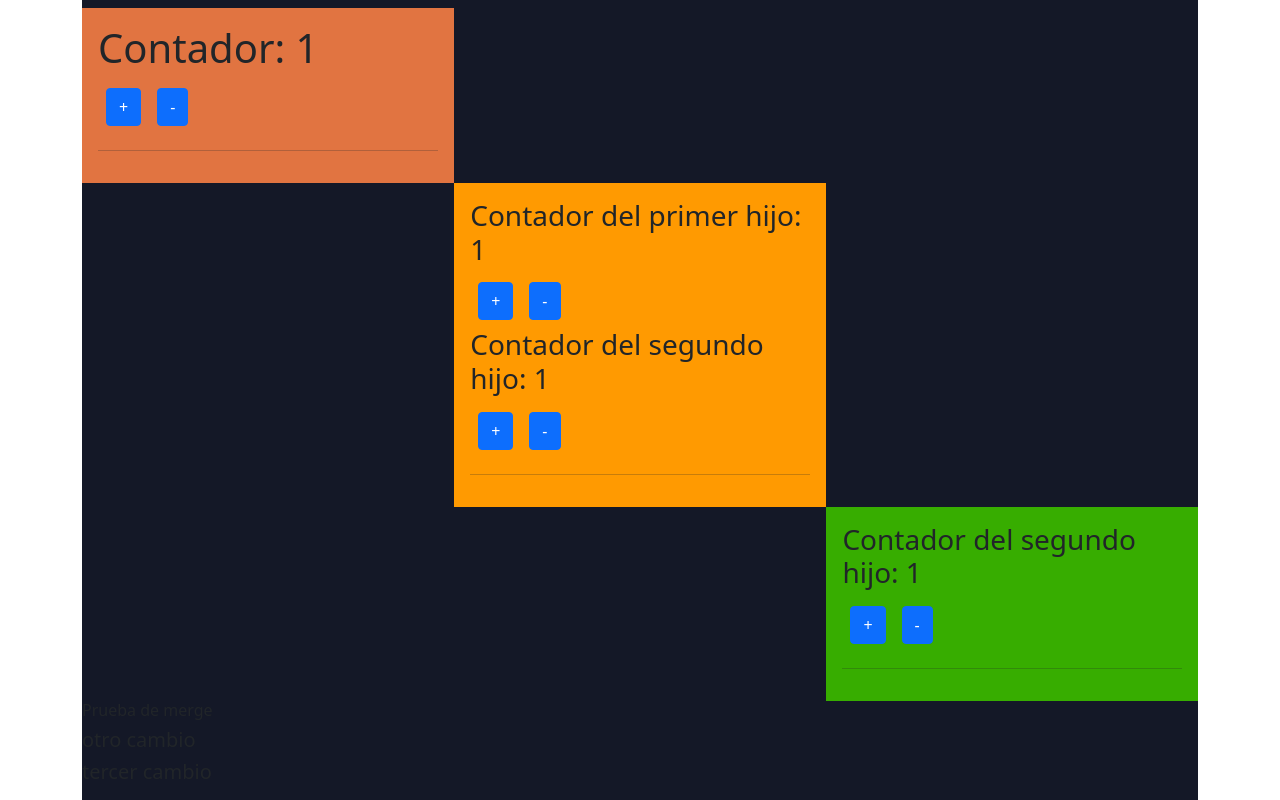
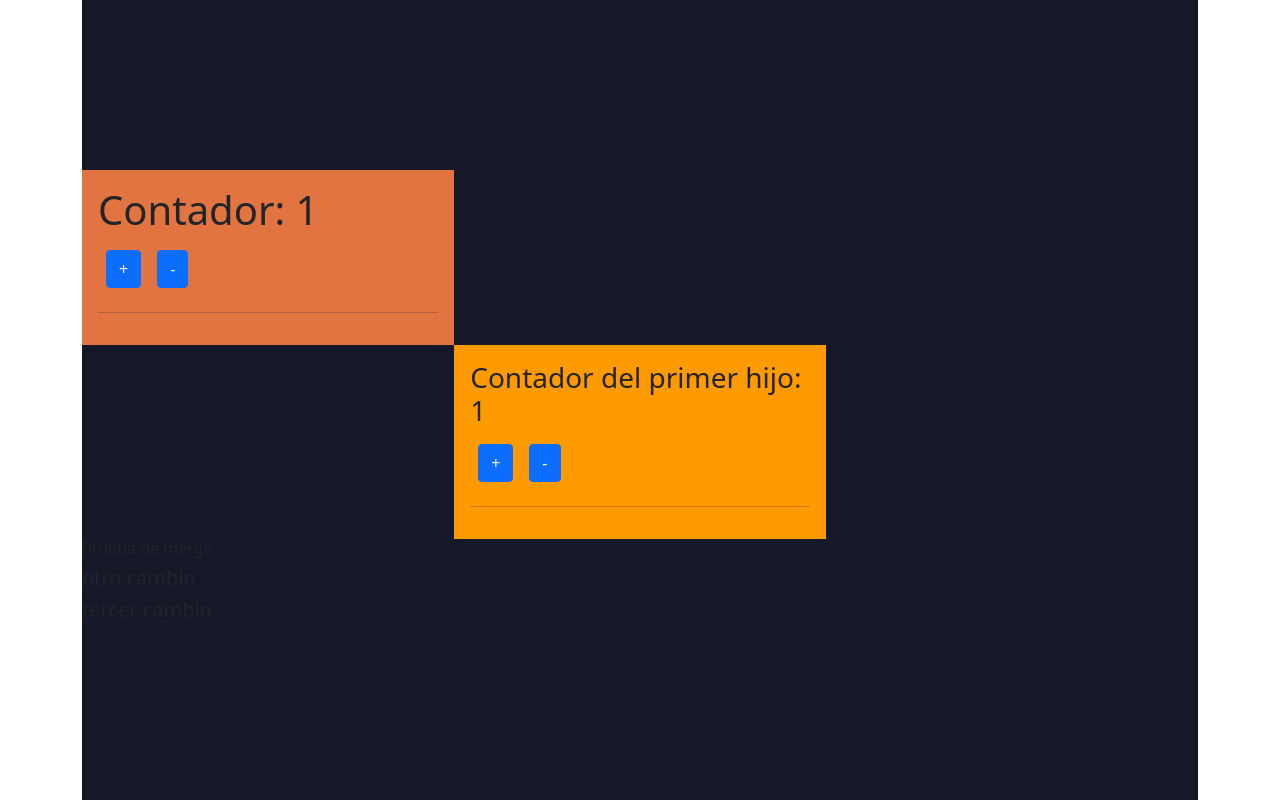
Before and after one commit to jcornejoinf93/Angular-InputOutput, an Angular app: page / in a window 1280 px wide. Built offline with nearby package versions, Linux system fonts and the light colour scheme.

Commit message:
nuevo cambio

```diff
--- a/src/app/components/hijo1/hijo1.component.html
+++ b/src/app/components/hijo1/hijo1.component.html
@@ -2,4 +2,8 @@
 <button class="btn btn-primary m-2" (click)="sumar()">+</button>
 <button class="btn btn-primary m-2" (click)="restar()">-</button>
 
-<app-hijo2 [contaadorHijo]="contadorHijo" (contadorEnvio2)="actualizarConteo($event)"></app-hijo2>
+
+
+<!-- <div style="align-self:flex-end; background-color: rgb(55, 173, 0); padding: 1rem; width: 33.3%;">
+    <app-hijo2 [contaadorHijo]="contadorHijo" (contadorEnvio2)="actualizarConteo($event)"></app-hijo2>
+</div> -->
--- a/src/app/components/padre/padre.component.css
+++ b/src/app/components/padre/padre.component.css
@@ -0,0 +1,3 @@
+body {
+    background-color: blue;
+}
--- a/src/app/components/padre/padre.component.html
+++ b/src/app/components/padre/padre.component.html
@@ -12,10 +12,10 @@
         <hr>
     </div>
 
-    <div style="align-self:flex-end; background-color: rgb(55, 173, 0); padding: 1rem; width: 33.3%;">
+    <!-- <div style="align-self:flex-end; background-color: rgb(55, 173, 0); padding: 1rem; width: 33.3%;">
         <app-hijo2 [contaadorHijo]="contador" (contadorEnvio2)="contador = $event"></app-hijo2>
         <hr>
-    </div>
+    </div> -->
     <h6>Prueba de merge</h6>
     <h5>otro cambio</h5>
     <h5>tercer cambio</h5>
```
